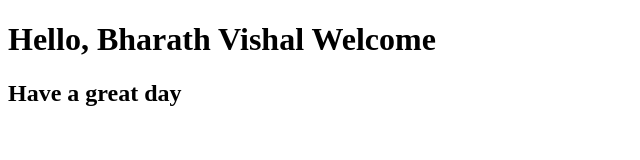
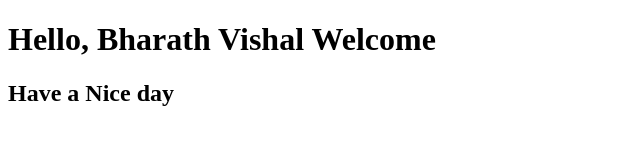
Before and after one commit to J-BharathVishal/Tutor, a plain HTML site: page index.html in a window 1280 px wide. Shown: the full height of the page, 0-640 px from the left. Drawn offline with Linux system fonts and the light colour scheme.

Commit message:
Update index.html

```diff
--- a/index.html
+++ b/index.html
@@ -7,6 +7,6 @@
 </head>
 <body>
     <h1>Hello, Bharath Vishal Welcome</h1>
-    <h2>Have a great day</h2>
+    <h2>Have a Nice day</h2>
 </body>
 </html>
```
